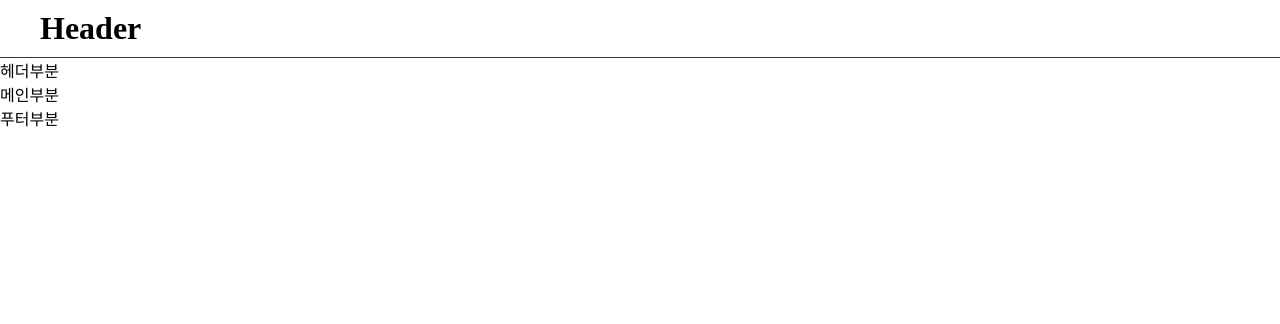
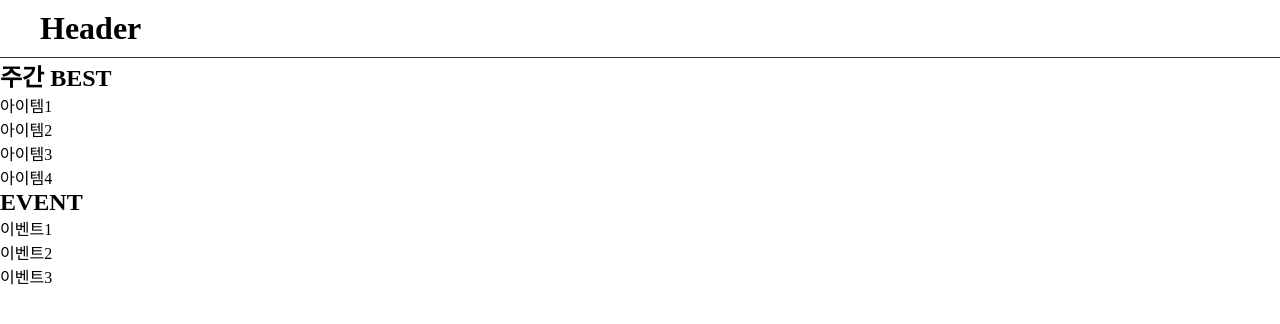
Before and after one commit to bulldorzer/coffee-shop-front, a React (Vite) app: page / in a window 1280 px wide. Shown: the top 324 px of the page. Built offline with nearby package versions, Linux system fonts and the light colour scheme.

Commit message:
MainPage 수정 - 이재민

```diff
--- a/src/pages/MainPage.jsx
+++ b/src/pages/MainPage.jsx
@@ -1,13 +1,46 @@
 import { Link } from "react-router-dom"
+import { useState } from "react";
 import BasicLayout from "../layouts/BasicLayout";
 
+
 function MainPage(){
+
+
+  // 이벤트 이미지를 관리하는 state
+  const [selectedEvent, setSelectedEvent] = useState(null);
+
+  // 이벤트 클릭 시 상태 업데이트 함수
+  const handleEventClick = (eventNumber) => {
+    setSelectedEvent(eventNumber);
+  };
+
     return(
         <>
           <BasicLayout>
-            <p>헤더부분</p>
-            <p>메인부분</p>
-            <p>푸터부분</p>
+          <main>
+              <section>
+                <h2>주간 BEST</h2>
+                <div>
+                  <p>아이템1</p>
+                  <p>아이템2</p>
+                  <p>아이템3</p>
+                  <p>아이템4</p>
+                </div>
+              </section>
+              <section>
+                <h2>EVENT</h2>
+                <div>
+                  <p onClick={() => handleEventClick(1)}>이벤트1</p>
+                  <p onClick={() => handleEventClick(2)}>이벤트2</p>
+                  <p onClick={() => handleEventClick(3)}>이벤트3</p>
+                  <div>
+                    {selectedEvent === 1 && <img src="/event/event_banner1.jpg" alt="이벤트1 이미지" />}
+                    {selectedEvent === 2 && <img src="/event/event_banner2.jpg" alt="이벤트2 이미지" />}
+                    {selectedEvent === 3 && <img src="/event/event_banner.jpg" alt="이벤트3 이미지" />}
+                  </div>
+                </div>
+              </section>
+            </main>
           </BasicLayout>
         </>
     )
```
